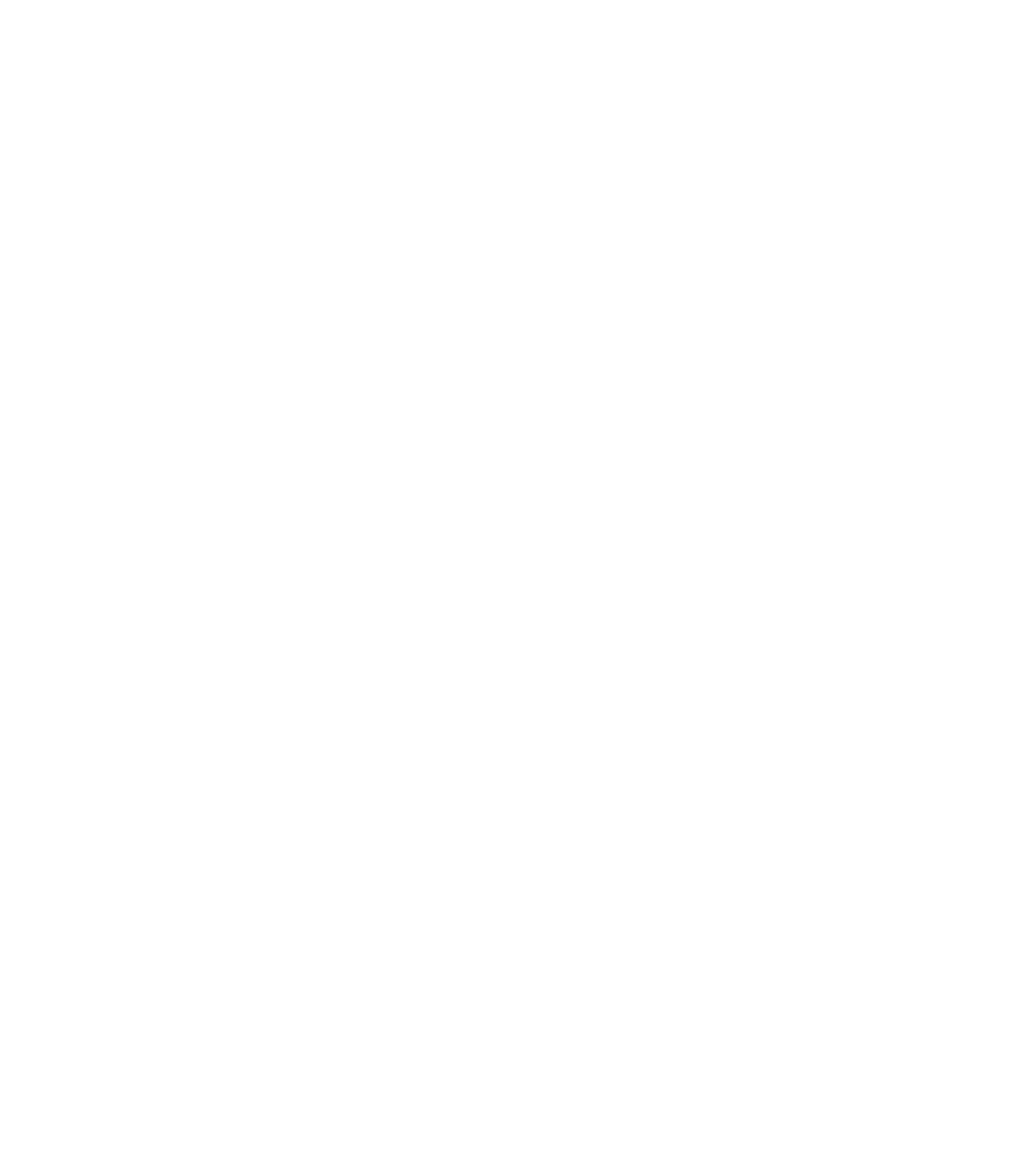
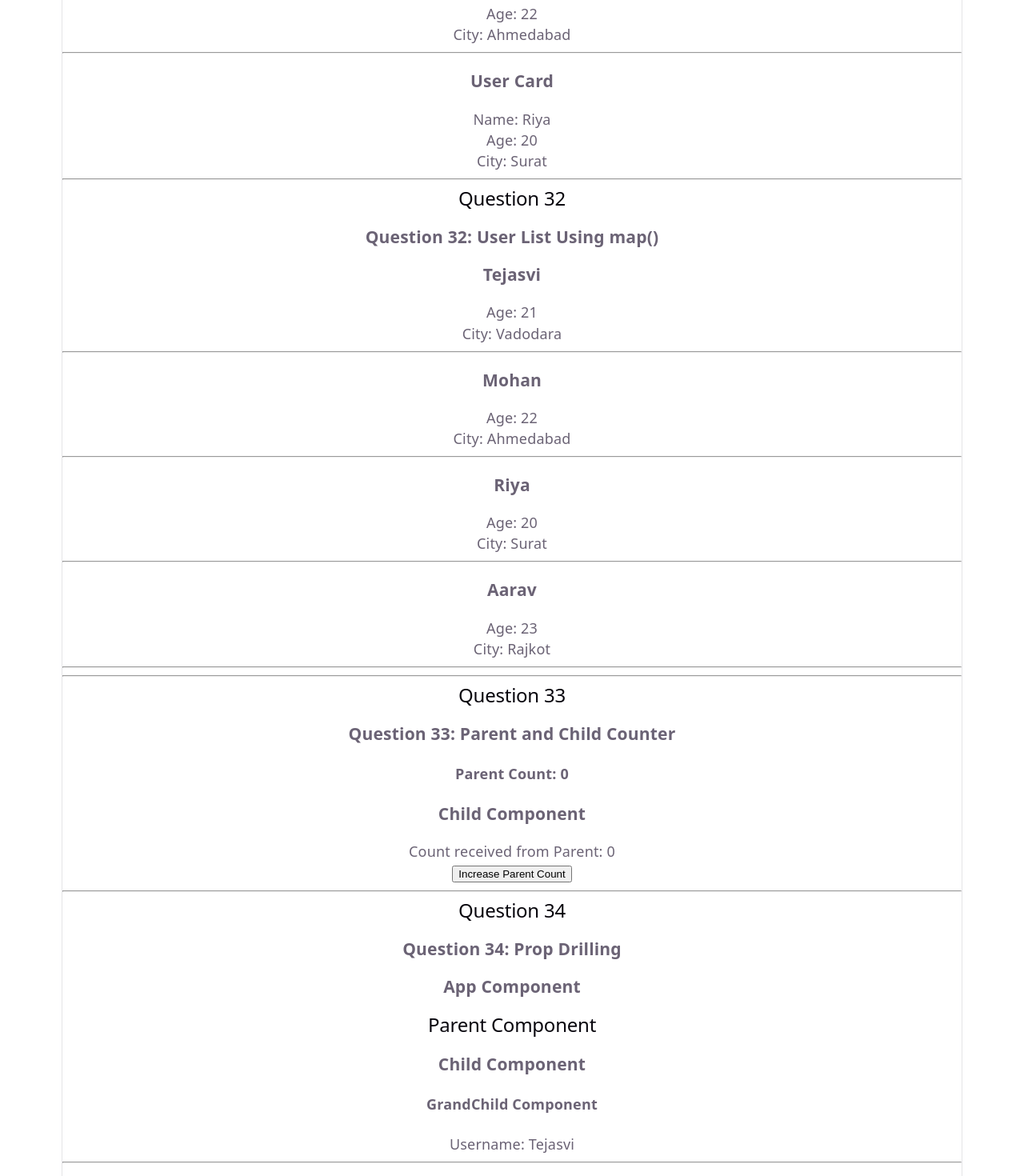
Before and after one commit to Tejasvi68/React-Practical-Assignment, a React (Vite) app: page / in a window 1280 px wide. Shown: the part 6980-8450 px from the top of the page at 80% size. Before the commit the page ends 6716 px from the top, so only its background shows below. Built offline with nearby package versions, Linux system fonts and the light colour scheme.

Commit message:
Complete Section 6: Props and Prop Drilling

```diff
--- a/src/App.jsx
+++ b/src/App.jsx
@@ -31,6 +31,11 @@ import ControlledInput from "./s5-usestate/Q27-ControlledInput";
 import ShowHide from "./s5-usestate/Q28-ShowHide";
 import FormObject from "./s5-usestate/Q29-FormObject";
 import TodoList from "./s5-usestate/Q30-TodoList";
+import UserCardDemo from "./s6-props/Q31-UserCard";
+import UserList from "./s6-props/Q32-UserList";
+import ParentChildCounter from "./s6-props/Q33-ParentChildCounter";
+import PropDrilling from "./s6-props/Q34-PropDrilling";
+
 
 
 
@@ -224,6 +229,30 @@ function App() {
       </section>
       <hr />
 
+      <section>
+        <h2>Question 31</h2>
+        <UserCardDemo />
+      </section>
+      <hr />
+
+      <section>
+        <h2>Question 32</h2>
+        <UserList />
+      </section>
+      <hr />
+
+      <section>
+        <h2>Question 33</h2>
+        <ParentChildCounter />
+      </section>
+      <hr />
+
+      <section>
+        <h2>Question 34</h2>
+        <PropDrilling />
+      </section>
+      <hr />
+
       <Footer />
     </div>
   );
--- /dev/null
+++ b/src/s6-props/Q31-UserCard.jsx
@@ -0,0 +1,31 @@
+
+function UserCard(props) {
+  return (
+    <div>
+      <h3>User Card</h3>
+      <p>Name: {props.name}</p>
+      <p>Age: {props.age}</p>
+      <p>City: {props.city}</p>
+    </div>
+  );
+}
+
+function UserCardDemo() {
+  return (
+    <div>
+      <h3>Question 31: UserCard Using Props</h3>
+
+      <UserCard name="Tejasvi" age={21} city="Vadodara" />
+
+      <hr />
+
+      <UserCard name="Mohan" age={22} city="Ahmedabad" />
+
+      <hr />
+
+      <UserCard name="Riya" age={20} city="Surat" />
+    </div>
+  );
+}
+
+export default UserCardDemo;
--- /dev/null
+++ b/src/s6-props/Q32-UserList.jsx
@@ -0,0 +1,38 @@
+
+function UserCard(props) {
+  return (
+    <div>
+      <h3>{props.name}</h3>
+      <p>Age: {props.age}</p>
+      <p>City: {props.city}</p>
+    </div>
+  );
+}
+
+function UserList() {
+  const users = [
+    { id: 1, name: "Tejasvi", age: 21, city: "Vadodara" },
+    { id: 2, name: "Mohan", age: 22, city: "Ahmedabad" },
+    { id: 3, name: "Riya", age: 20, city: "Surat" },
+    { id: 4, name: "Aarav", age: 23, city: "Rajkot" },
+  ];
+
+  return (
+    <div>
+      <h3>Question 32: User List Using map()</h3>
+
+      {users.map((user) => (
+        <div key={user.id}>
+          <UserCard
+            name={user.name}
+            age={user.age}
+            city={user.city}
+          />
+          <hr />
+        </div>
+      ))}
+    </div>
+  );
+}
+
+export default UserList;
--- /dev/null
+++ b/src/s6-props/Q33-ParentChildCounter.jsx
@@ -0,0 +1,40 @@
+import { useState } from "react";
+
+// Child Component
+function ChildCounter({ count, increaseCount }) {
+  return (
+    <div>
+      <h3>Child Component</h3>
+
+      <p>Count received from Parent: {count}</p>
+
+      <button onClick={increaseCount}>
+        Increase Parent Count
+      </button>
+    </div>
+  );
+}
+
+// Parent Component
+function ParentChildCounter() {
+  const [count, setCount] = useState(0);
+
+  function increaseCount() {
+    setCount(count + 1);
+  }
+
+  return (
+    <div>
+      <h3>Question 33: Parent and Child Counter</h3>
+
+      <h4>Parent Count: {count}</h4>
+
+      <ChildCounter
+        count={count}
+        increaseCount={increaseCount}
+      />
+    </div>
+  );
+}
+
+export default ParentChildCounter;
--- /dev/null
+++ b/src/s6-props/Q34-PropDrilling.jsx
@@ -0,0 +1,49 @@
+// GrandChild Component
+function GrandChild({ username }) {
+  return (
+    <div>
+      <h4>GrandChild Component</h4>
+      <p>Username: {username}</p>
+    </div>
+  );
+}
+
+// Child Component
+function Child({ username }) {
+  return (
+    <div>
+      <h3>Child Component</h3>
+      <GrandChild username={username} />
+    </div>
+  );
+}
+
+// Parent Component
+function Parent({ username }) {
+  return (
+    <div>
+      <h2>Parent Component</h2>
+      <Child username={username} />
+    </div>
+  );
+}
+
+// App Component
+function PropDrilling() {
+  const username = "Tejasvi";
+
+  return (
+    <div>
+      <h3>Question 34: Prop Drilling</h3>
+      <h3>App Component</h3>
+
+      <Parent username={username} />
+    </div>
+  );
+}
+
+export default PropDrilling;
+
+//Prop drilling is the process of passing props through multiple intermediate components to reach a deeply nested child component.
+
+//Its main problem is that intermediate components must pass props they do not need, making the code harder to maintain as the component tree grows.
```
